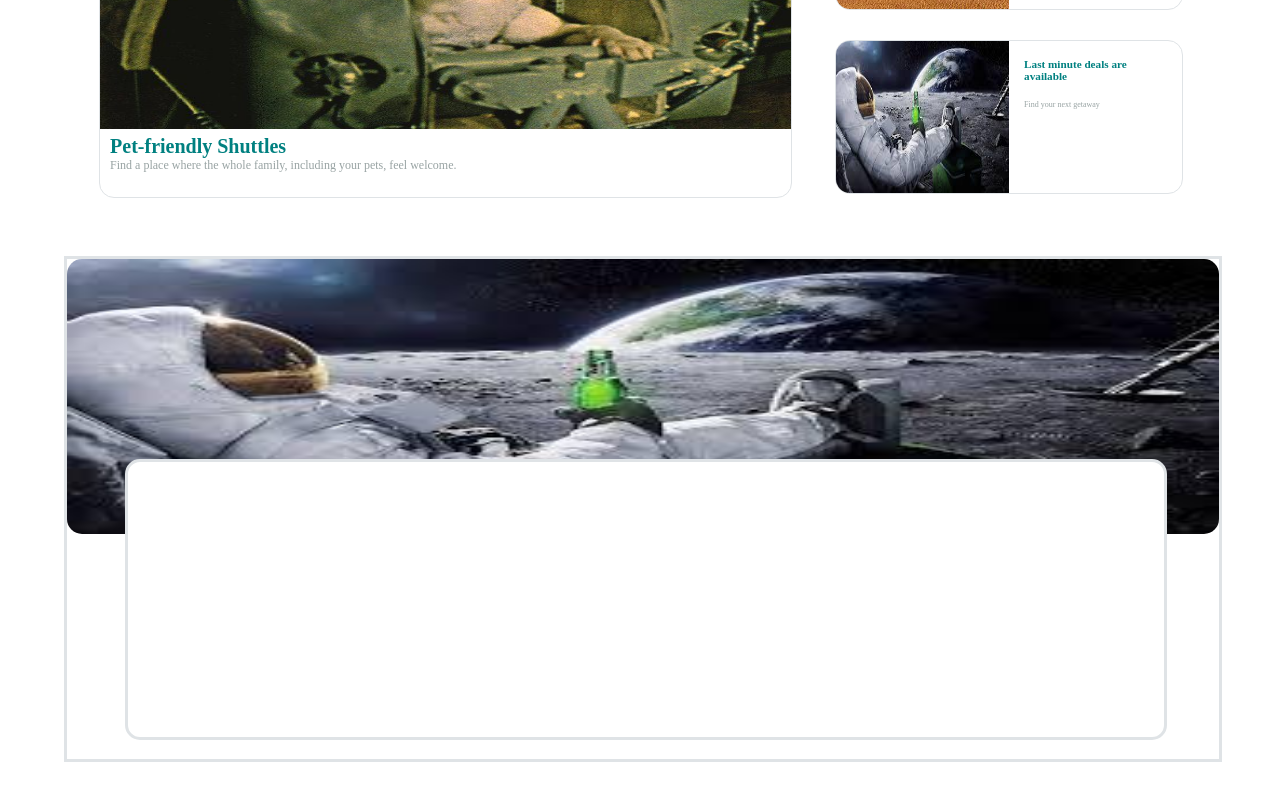
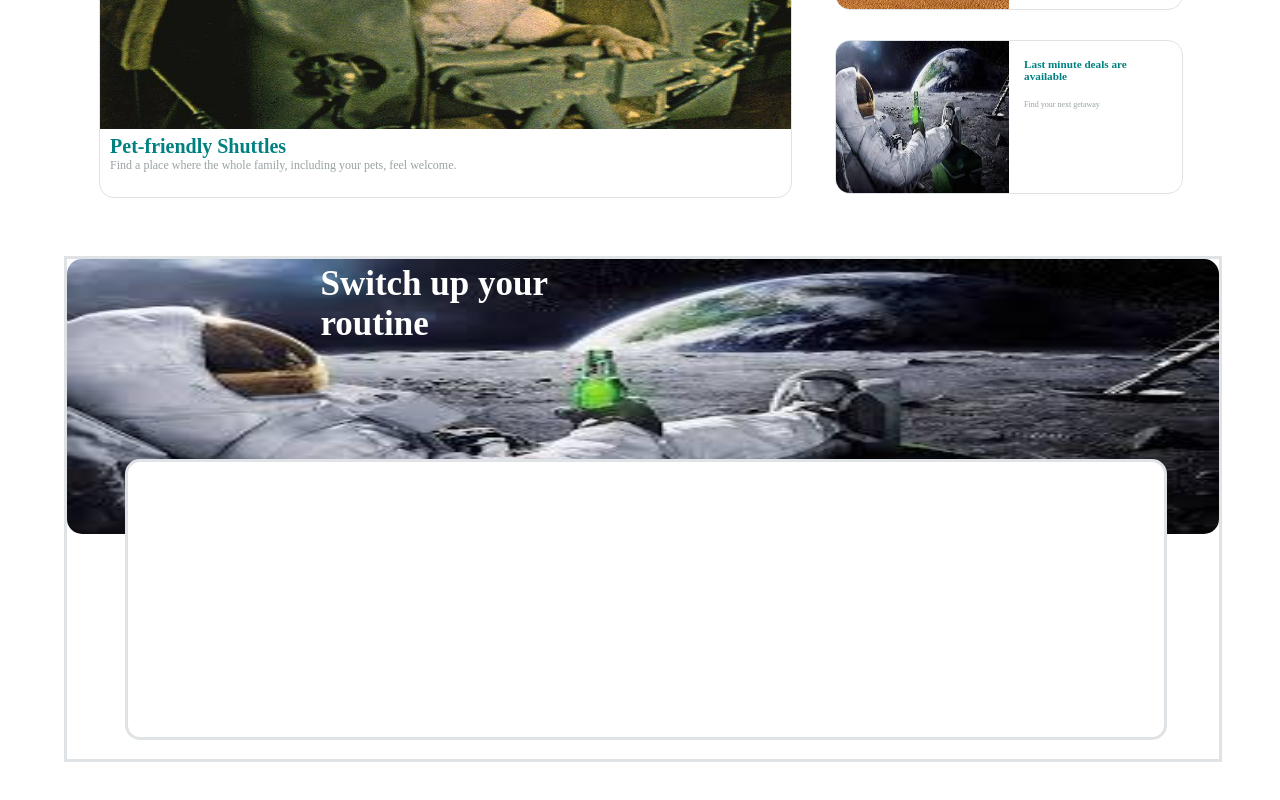
Before and after one commit to MikeTheFyke/Xpedia, a Vue app: page / in a window 1280 px wide. Shown: the part 1214-2014 px from the top of the page. Built offline with nearby package versions, Linux system fonts and the light colour scheme; a web font is replaced by a local one.

Commit message:
Stylizing routine header

```diff
--- a/src/components/SwitchRoutine.vue
+++ b/src/components/SwitchRoutine.vue
@@ -2,6 +2,7 @@
     <div id="Routine-Container">
         <div id="Routine-Top">
             <img src="../images/AstronautsOnMoon.jpg" id="SwitchRoutine-Image">
+            <h1 id="Routine-Heading">Switch up your <br>routine</h1>
         </div>
         <div id="Routine-Bottom">
 
@@ -41,6 +42,15 @@ export default {
     height: 100%;
 }
 
+#Routine-Heading{
+    position: relative;
+    top: -108%;
+    left: 22%;
+    font-family: "Montserrat";
+    font-size: 35px;
+    color: white;
+}
+
 #Routine-Bottom{
     position: relative;
     top: -15%;
```
